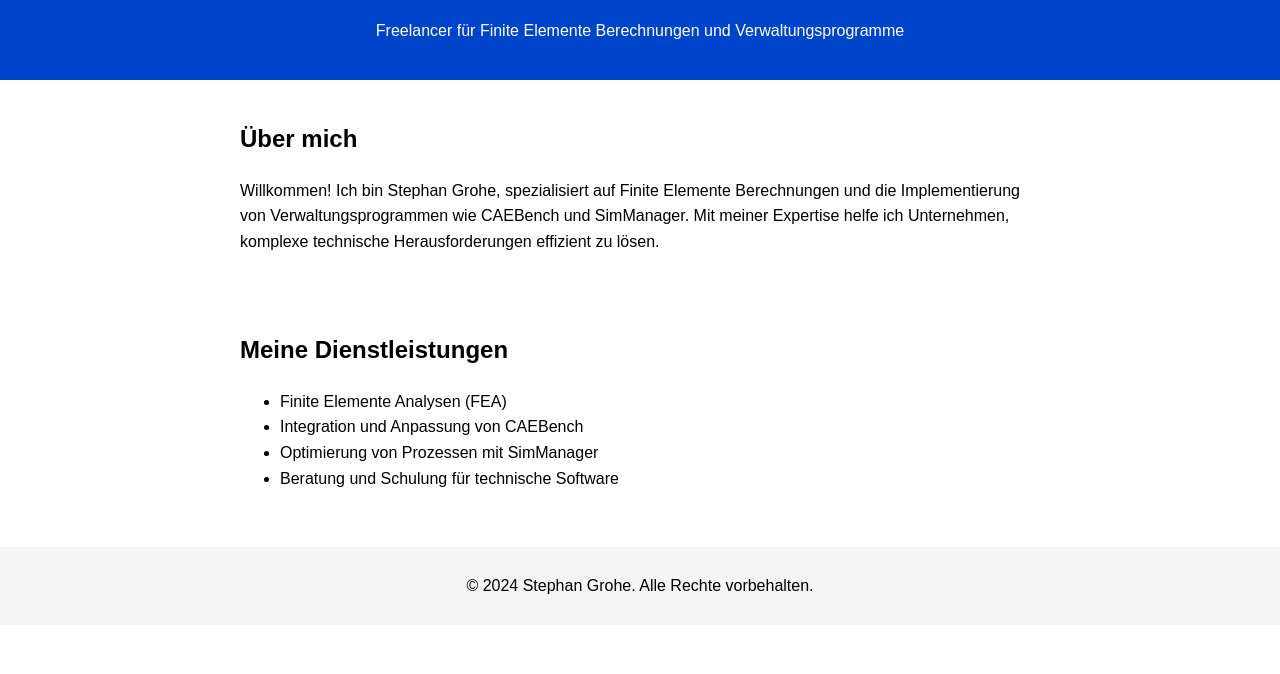
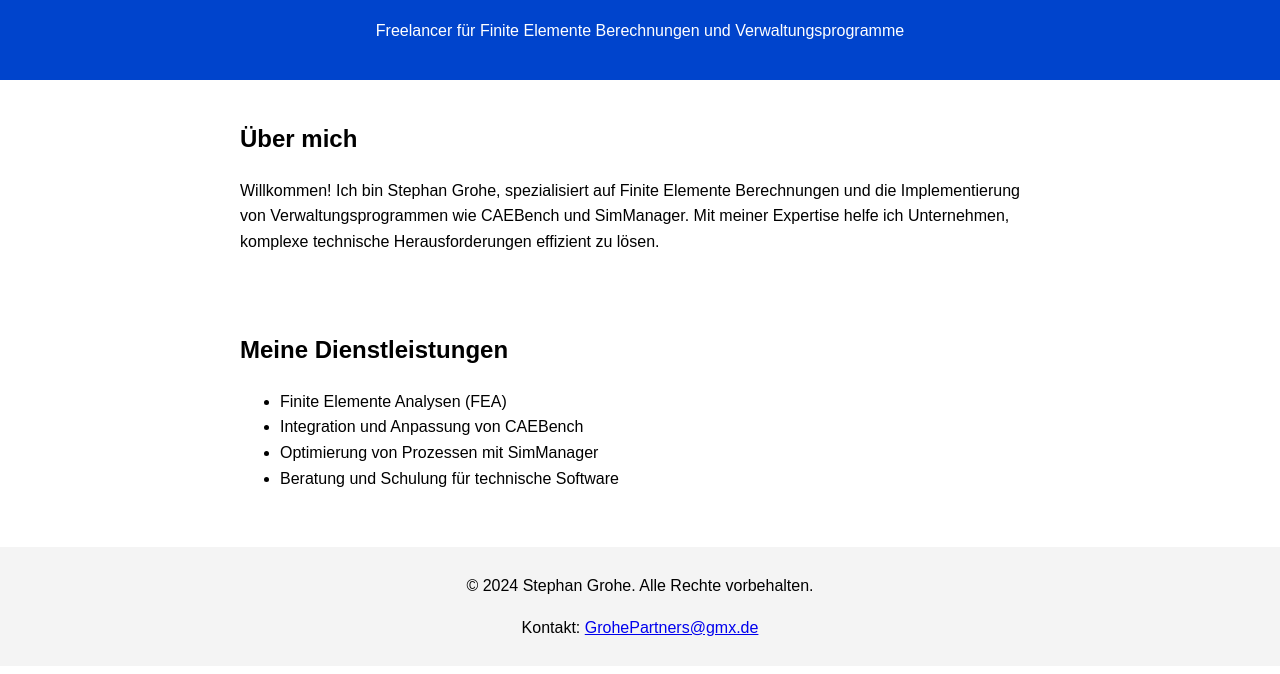
Before and after one commit to stephangrohe/stephan-grohe-partners, a plain HTML site: page index.html in a window 1280 px wide. Shown: the part 96-770 px from the top of the page. Drawn offline with Linux system fonts and the light colour scheme.

Commit message:
Kontaktinformationen hinzugefügt

```diff
--- a/index.html
+++ b/index.html
@@ -58,6 +58,7 @@
 
 <footer>
     <p>&copy; 2024 Stephan Grohe. Alle Rechte vorbehalten.</p>
+    <p>Kontakt: <a href="mailto:GrohePartners@gmx.de">GrohePartners@gmx.de</a></p>
 </footer>
 
 </body>
```
